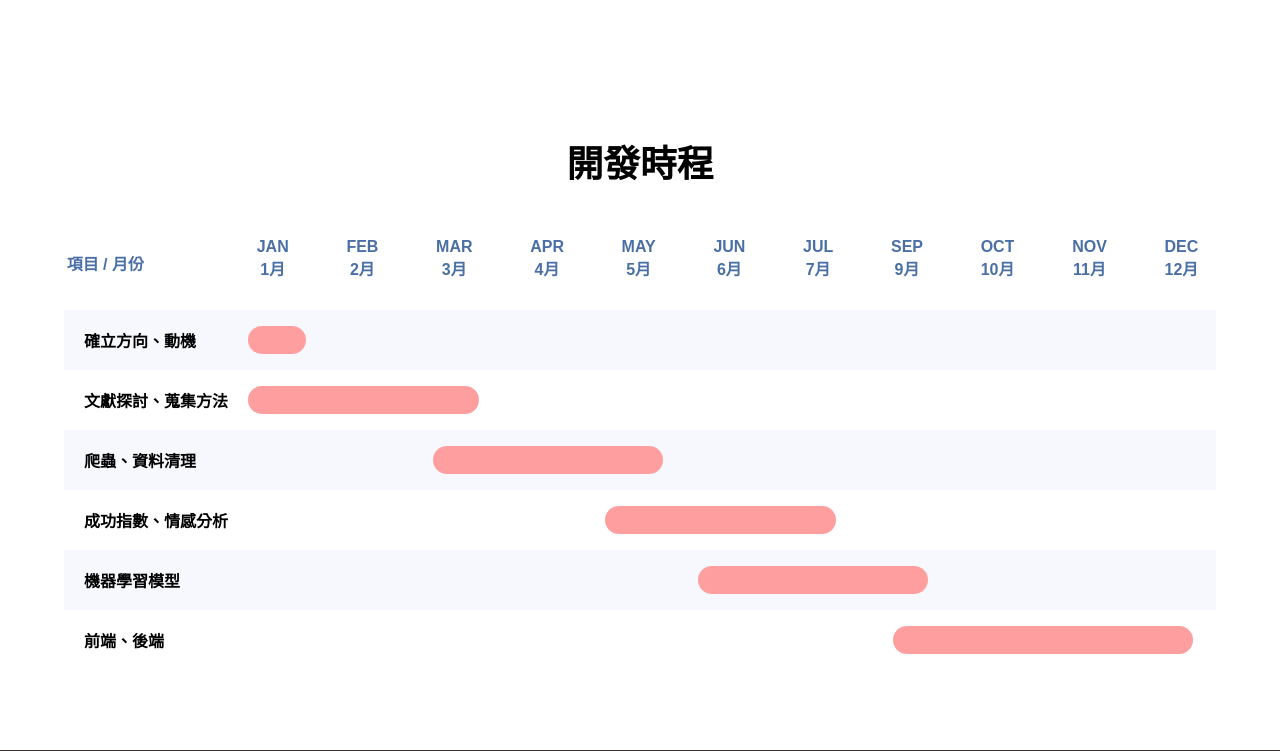
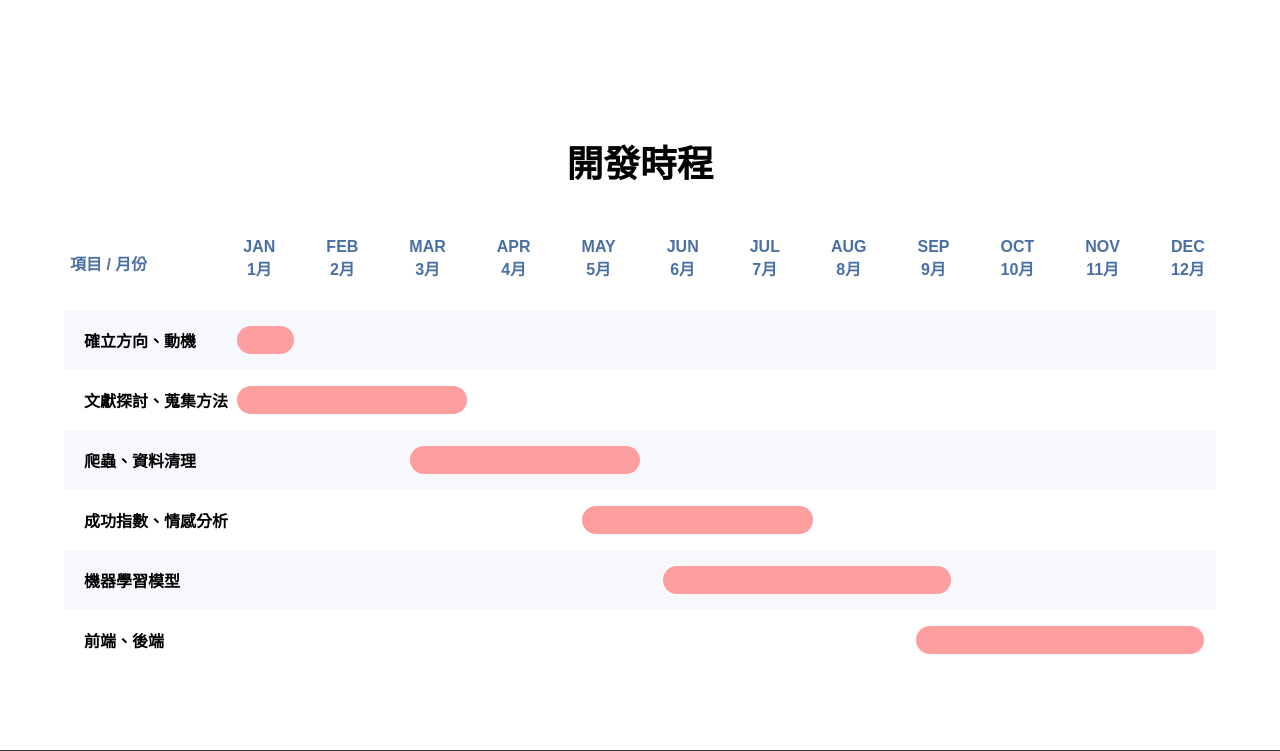
Before and after one commit to WAmy2003/Senior-Project, a Django app: page /aboutus.html in a window 1280 px wide. Shown: the part 1453-2204 px from the top of the page. Run offline with Django 5.2, Linux system fonts and the light colour scheme.

Commit message:
甘特圖加上8月重新調整進度條長度

```diff
--- a/Django/app/static/css/style3.css
+++ b/Django/app/static/css/style3.css
@@ -274,7 +274,7 @@ section.time .gantt-header div {
 section.time .gantt-header > div:first-child {
     text-align: left; /* 將標題對齊到左邊 */
     position: relative; /* 讓它能夠單獨調整 */
-    left: -55px; /* 向左移動標題 */
+    left: -45px; /* 向左移動標題 */
     margin-top: 13px; /* 向下移動 */
 }
 
@@ -315,33 +315,33 @@ section.time .gantt-bar {
 
 /* 每個進度條的寬度和位置設置 */
 .gantt-bar-1 {
-    left: 16%;  /* JAN */
+    left: 15%;  /* JAN */
     width: 5%; /* 確定進度條長度 */
 }
 
 .gantt-bar-2 {
-    left: 16%;  /* FEB */
+    left: 15%;  /* FEB */
     width: 20%;
 }
 
 .gantt-bar-3 {
-    left: 32%;  /* MAR */
+    left: 30%;  /* MAR */
     width: 20%;
 }
 
 .gantt-bar-4 {
-    left: 47%;  /* APR */
+    left: 45%;  /* APR */
     width: 20%;
 }
 
 .gantt-bar-5 {
-    left: 55%;  /* MAY */
-    width: 20%;
+    left: 52%;  /* MAY */
+    width: 25%;
 }
 
 .gantt-bar-6 {
-    left: 72%;  /* JUN */
-    width: 26%;
+    left: 74%;  /* JUN */
+    width: 25%;
 }
 
 
--- a/Django/app/templates/aboutus.html
+++ b/Django/app/templates/aboutus.html
@@ -83,6 +83,7 @@
                         <div>MAY<br>5月</div>
                         <div>JUN<br>6月</div>
                         <div>JUL<br>7月</div>
+                        <div>AUG<br>8月</div>
                         <div>SEP<br>9月</div>
                         <div>OCT<br>10月</div>
                         <div>NOV<br>11月</div>
```
